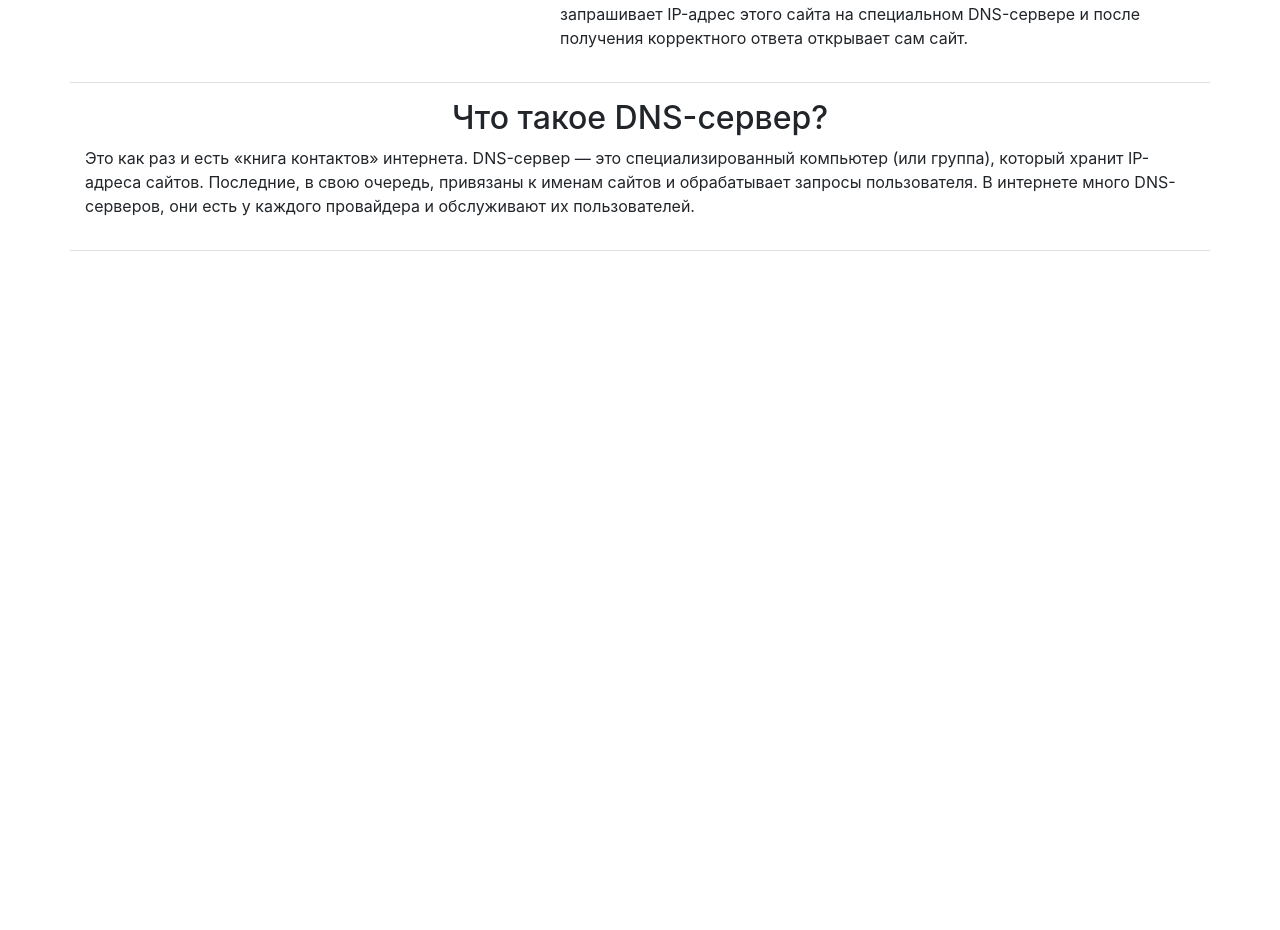
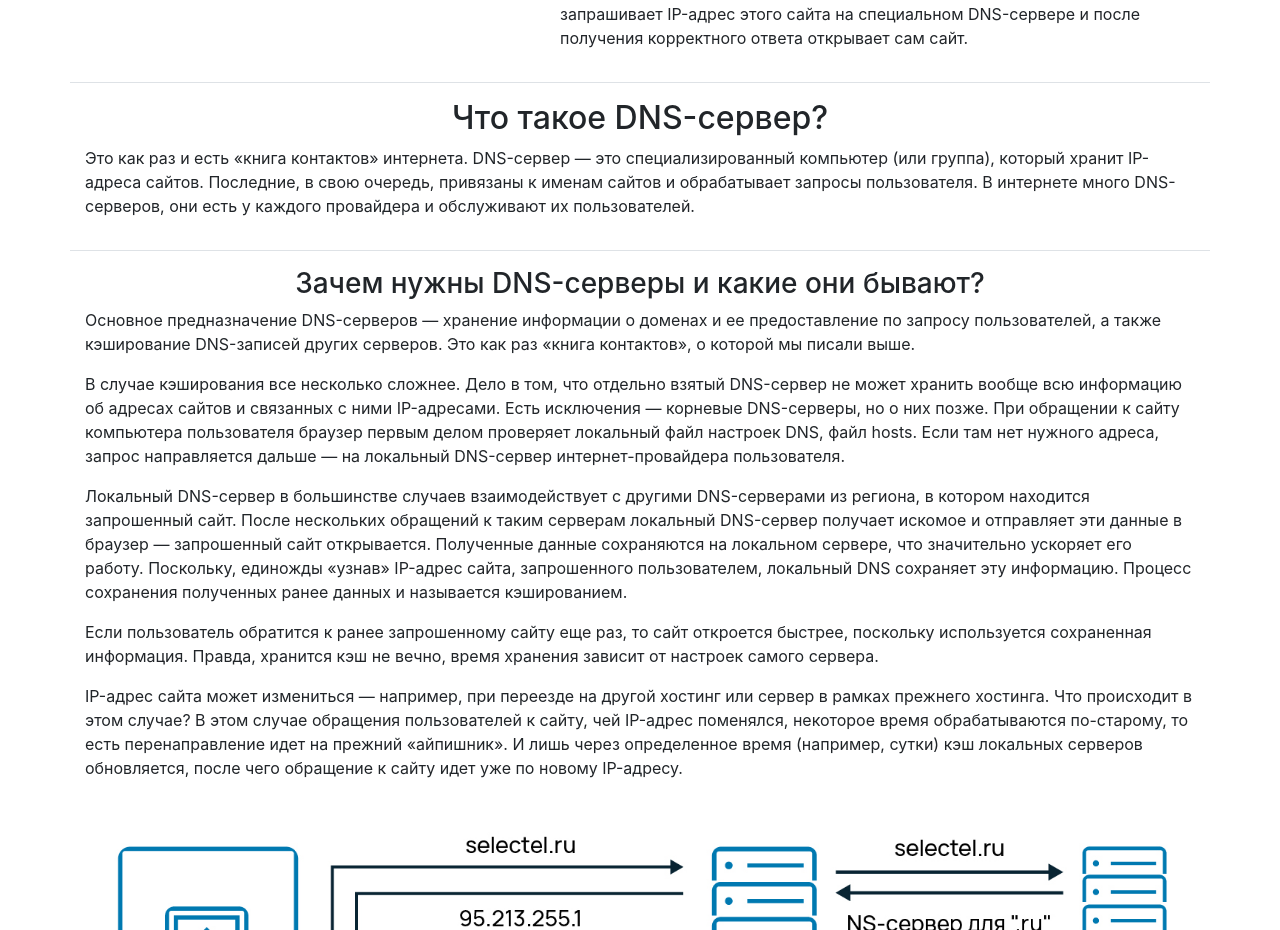
Before and after one commit to Kozeymak/Lab6, a plain HTML site: page index.html in a window 1280 px wide. Shown: the part 670-1600 px from the top of the page. Before the commit the page ends 937 px from the top, so only its background shows below. Drawn offline with nearby package versions, Linux system fonts and the light colour scheme.

Commit message:
внес основной текст страницы

```diff
--- a/index.html
+++ b/index.html
@@ -102,6 +102,47 @@
             </p>
         </div>
 
+        <div class="row mb-3 pb-3 border-bottom">
+            <div class="col-12">
+                <div class="row">
+                    <h3 class="col-12 text-center">Зачем нужны DNS-серверы и какие они бывают?</h3>
+                    <p class="col-12">
+                        Основное предназначение DNS-серверов — хранение информации о доменах и ее предоставление по
+                        запросу пользователей, а также кэширование DNS-записей других серверов. Это как раз «книга контактов»,
+                        о которой мы писали выше.
+                    </p>
+                    <p class="col-12">
+                        В случае кэширования все несколько сложнее. Дело в том, что отдельно взятый DNS-сервер не может хранить
+                        вообще всю информацию об адресах сайтов и связанных с ними IP-адресами. Есть исключения — корневые DNS-серверы,
+                        но о них позже. При обращении к сайту компьютера пользователя браузер первым делом проверяет локальный файл настроек
+                        DNS, файл hosts. Если там нет нужного адреса, запрос направляется дальше — на локальный DNS-сервер интернет-провайдера
+                        пользователя.
+                    </p>
+                    <p class="col-12">
+                        Локальный DNS-сервер в большинстве случаев взаимодействует с другими DNS-серверами из региона, в котором находится
+                        запрошенный сайт. После нескольких обращений к таким серверам локальный DNS-сервер получает искомое и отправляет эти
+                        данные в браузер — запрошенный сайт открывается. Полученные данные сохраняются на локальном сервере, что значительно
+                        ускоряет его работу. Поскольку, единожды «узнав» IP-адрес сайта, запрошенного пользователем, локальный DNS сохраняет
+                        эту информацию. Процесс сохранения полученных ранее данных и называется кэшированием.
+                    </p>
+                    <p class="col-12">
+                        Если пользователь обратится к ранее запрошенному сайту еще раз, то сайт откроется быстрее, поскольку используется
+                        сохраненная информация. Правда, хранится кэш не вечно, время хранения зависит от настроек самого сервера.
+                    </p>
+                    <p class="col-12">
+                        IP-адрес сайта может измениться — например, при переезде на другой хостинг или сервер в рамках прежнего хостинга.
+                        Что происходит в этом случае? В этом случае обращения пользователей к сайту, чей IP-адрес поменялся, некоторое время
+                        обрабатываются по-старому, то есть перенаправление идет на прежний «айпишник». И лишь через определенное время
+                        (например, сутки) кэш локальных серверов обновляется, после чего обращение к сайту идет уже по новому IP-адресу.
+                    </p>
+                </div>
+            </div>
+            <figure class="col-12">
+                <img src="алл/3.jpg" alt="фото3" class="w-100">
+                <figcaption class="figure-caption text-right">Схема работы DNS сервера</figcaption>
+            </figure>
+        </div>
+
 
 
 
```
